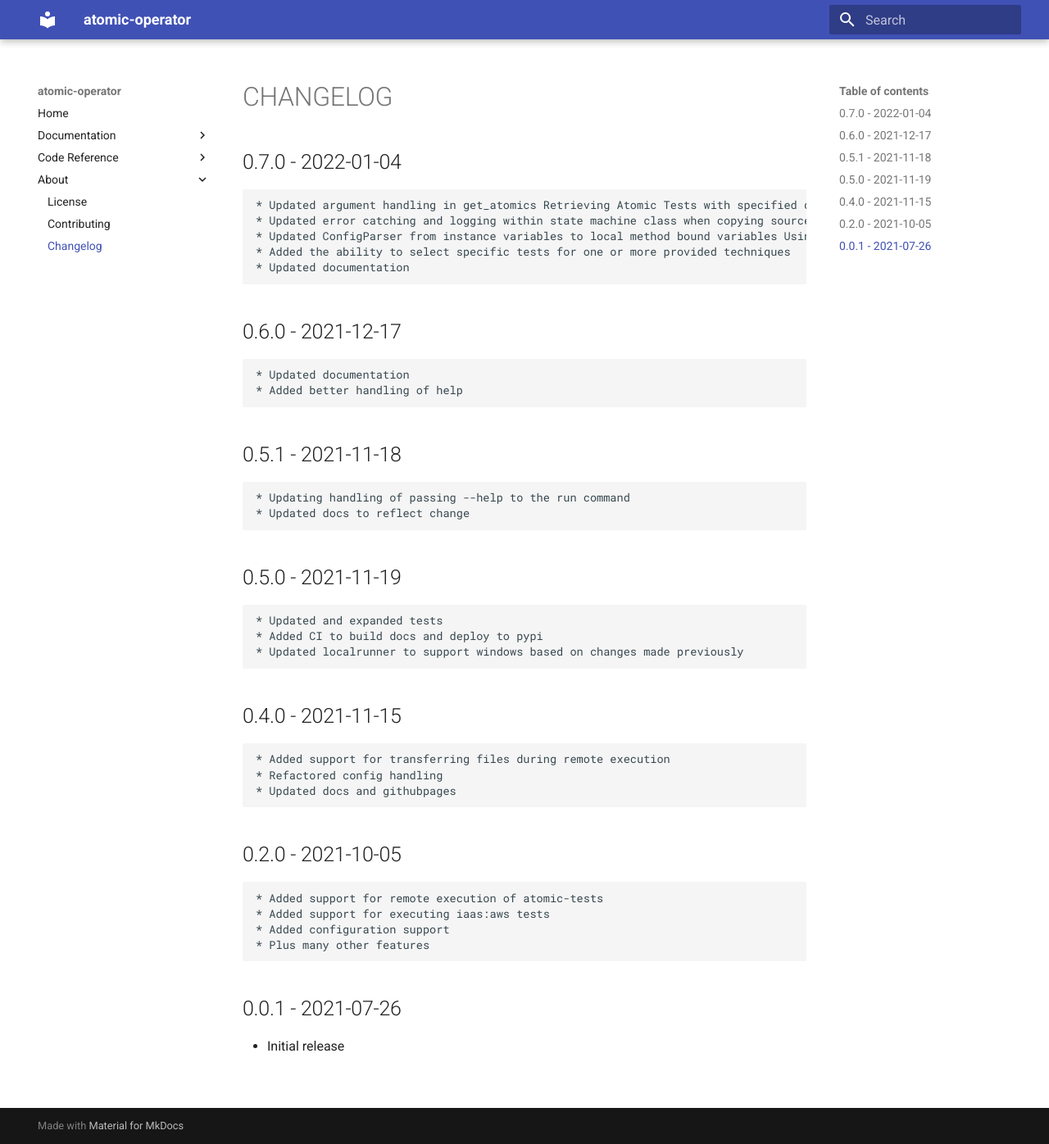
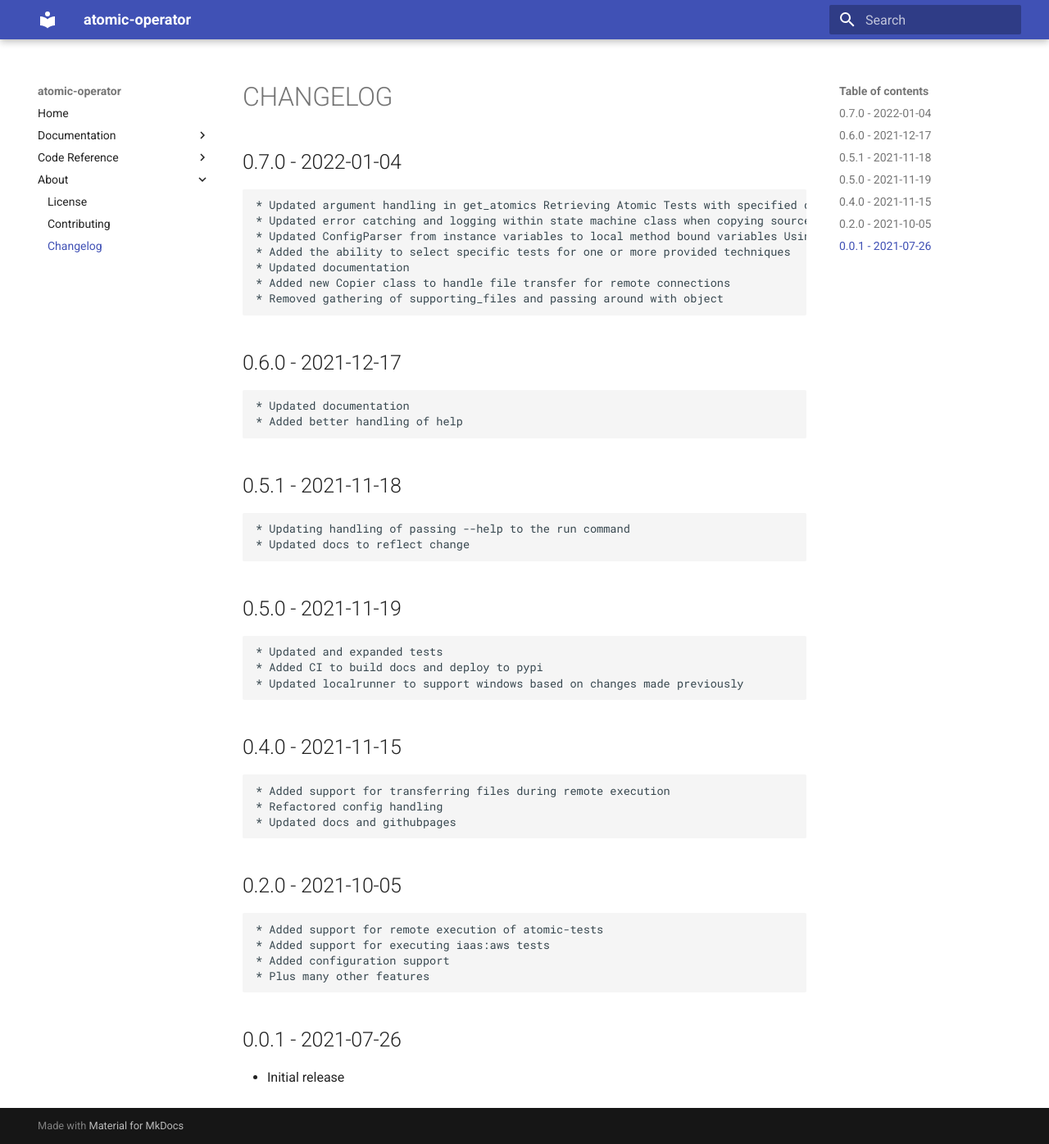
Before and after one commit to swimlane/atomic-operator, an MkDocs documentation site: the page built from docs/CHANGELOG.md, in a window 1280 px wide and 1396 px high. Shown: the whole window at 82% size. Built offline with MkDocs 1.6.1 and Material for MkDocs 9.7.7, drawn with Linux system fonts in a browser that asks for light colours; the version menu is left out.

Commit message:
Updated changelog

```diff
--- a/docs/CHANGELOG.md
+++ b/docs/CHANGELOG.md
@@ -7,6 +7,8 @@
     * Updated ConfigParser from instance variables to local method bound variables Using a second AtomicOperator instance executes the tests of the first instance too #33
     * Added the ability to select specific tests for one or more provided techniques
     * Updated documentation
+    * Added new Copier class to handle file transfer for remote connections
+    * Removed gathering of supporting_files and passing around with object
 
 ## 0.6.0 - 2021-12-17
 
```
Also changed, not shown: CHANGELOG.md (+2 -0 lines).
